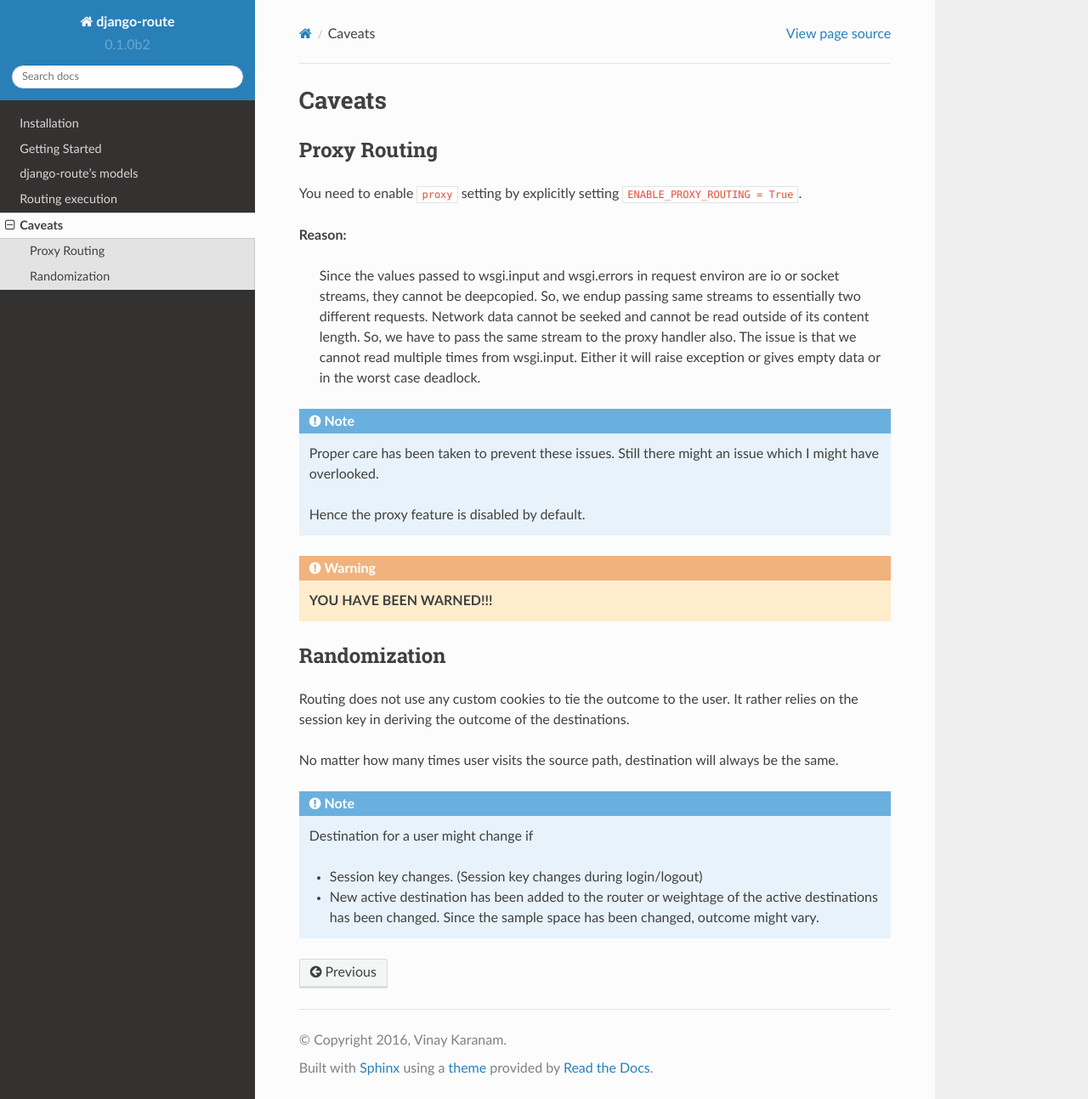
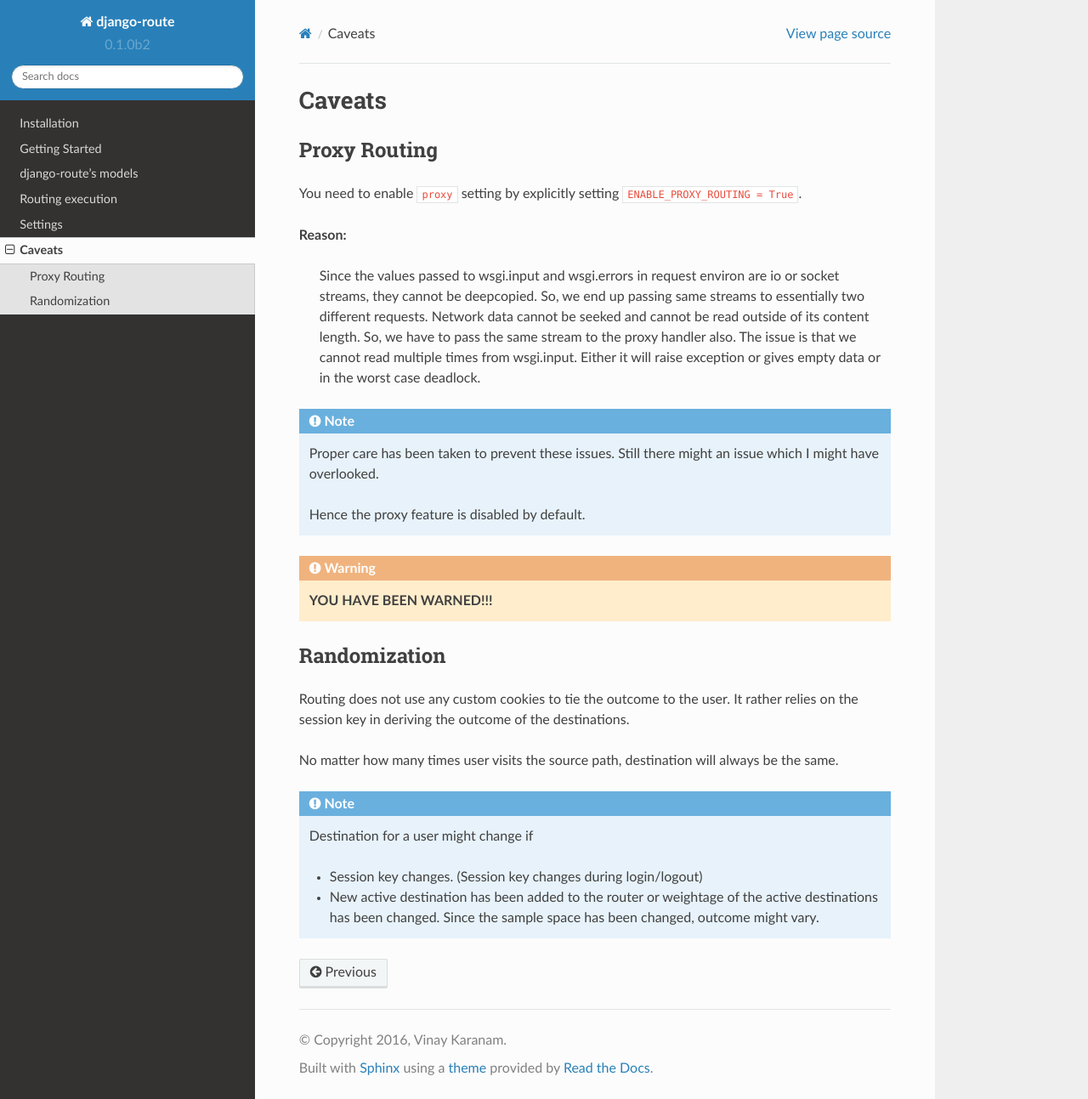
Before and after one commit to vinayinvicible/django-route, a Sphinx documentation site: the page built from docs/caveats.rst, in a window 1280 px wide and 1293 px high. Shown: the whole window at 85% size. Built offline with Sphinx 7.4.7 and the Read the Docs theme 2.0.0, drawn with Linux system fonts in a browser that asks for light colours.

Commit message:
added settings docs

```diff
--- a/docs/caveats.rst
+++ b/docs/caveats.rst
@@ -9,7 +11,7 @@
 **Reason:**
 
     Since the values passed to wsgi.input and wsgi.errors in request environ are io or socket streams, they cannot be deepcopied.
-    So, we endup passing same streams to essentially two different requests.
+    So, we end up passing same streams to essentially two different requests.
     Network data cannot be seeked and cannot be read outside of its content length.
     So, we have to pass the same stream to the proxy handler also.
     The issue is that we cannot read multiple times from wsgi.input.
--- a/docs/index.rst
+++ b/docs/index.rst
@@ -14,6 +14,7 @@
    overview
    models
    execution
+   settings
    caveats
 
 
```
Also changed, not shown: other parts of docs/caveats.rst (+2 -0 lines), docs/settings.rst (added, +21 -0 lines).
